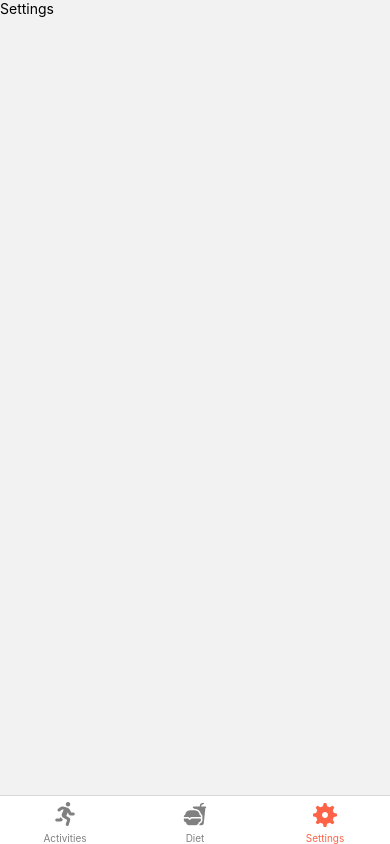
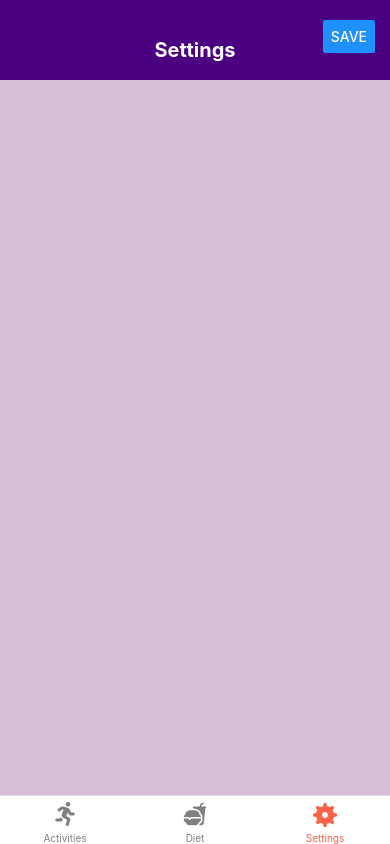
Before and after one commit to xiaoxuansu11041104/assignment-2, a React Native app: screen /Settings in a window 390 px wide. Built offline with nearby package versions, Linux system fonts and the light colour scheme.

Commit message:
Apply the header to diet and settings

```diff
--- a/Screens/Diet.js
+++ b/Screens/Diet.js
@@ -1,12 +1,28 @@
-import { StyleSheet, Text, View } from 'react-native'
-import React from 'react'
+import { StyleSheet, Text, View } from 'react-native';
+import React from 'react';
+import Header from '../Components/Header';
+import { SafeAreaView } from 'react-native-safe-area-context';
 
-export default function Diet() {
+export default function Diet({ navigation }) {
   return (
-    <View>
-      <Text>Diet</Text>
-    </View>
-  )
+    <SafeAreaView style={styles.safeArea}>
+      <View style={styles.container}>
+        <Header
+          title='Diet'
+          rightButtonText='Add'
+          onRightButtonPress={() => navigation.navigate('AddDiet')}
+        />
+      </View>
+    </SafeAreaView>
+  );
 }
 
-const styles = StyleSheet.create({})
+const styles = StyleSheet.create({
+  safeArea: {
+    flex: 1,
+    backgroundColor: '#D8BFD8', // Same background as the Activities screen
+  },
+  container: {
+    flex: 1,
+  },
+});
--- a/Screens/Settings.js
+++ b/Screens/Settings.js
@@ -1,12 +1,28 @@
-import { StyleSheet, Text, View } from 'react-native'
-import React from 'react'
+import { StyleSheet, Text, View } from 'react-native';
+import React from 'react';
+import Header from '../Components/Header';
+import { SafeAreaView } from 'react-native-safe-area-context';
 
-export default function Settings() {
+export default function Settings({ navigation }) {
   return (
-    <View>
-      <Text>Settings</Text>
-    </View>
-  )
+    <SafeAreaView style={styles.safeArea}>
+      <View style={styles.container}>
+        <Header
+          title='Settings'
+          rightButtonText='Save'
+          onRightButtonPress={() => console.log('Save pressed')}
+        />
+      </View>
+    </SafeAreaView>
+  );
 }
 
-const styles = StyleSheet.create({})
+const styles = StyleSheet.create({
+  safeArea: {
+    flex: 1,
+    backgroundColor: '#D8BFD8', // Same background as other screens
+  },
+  container: {
+    flex: 1,
+  },
+});
```
